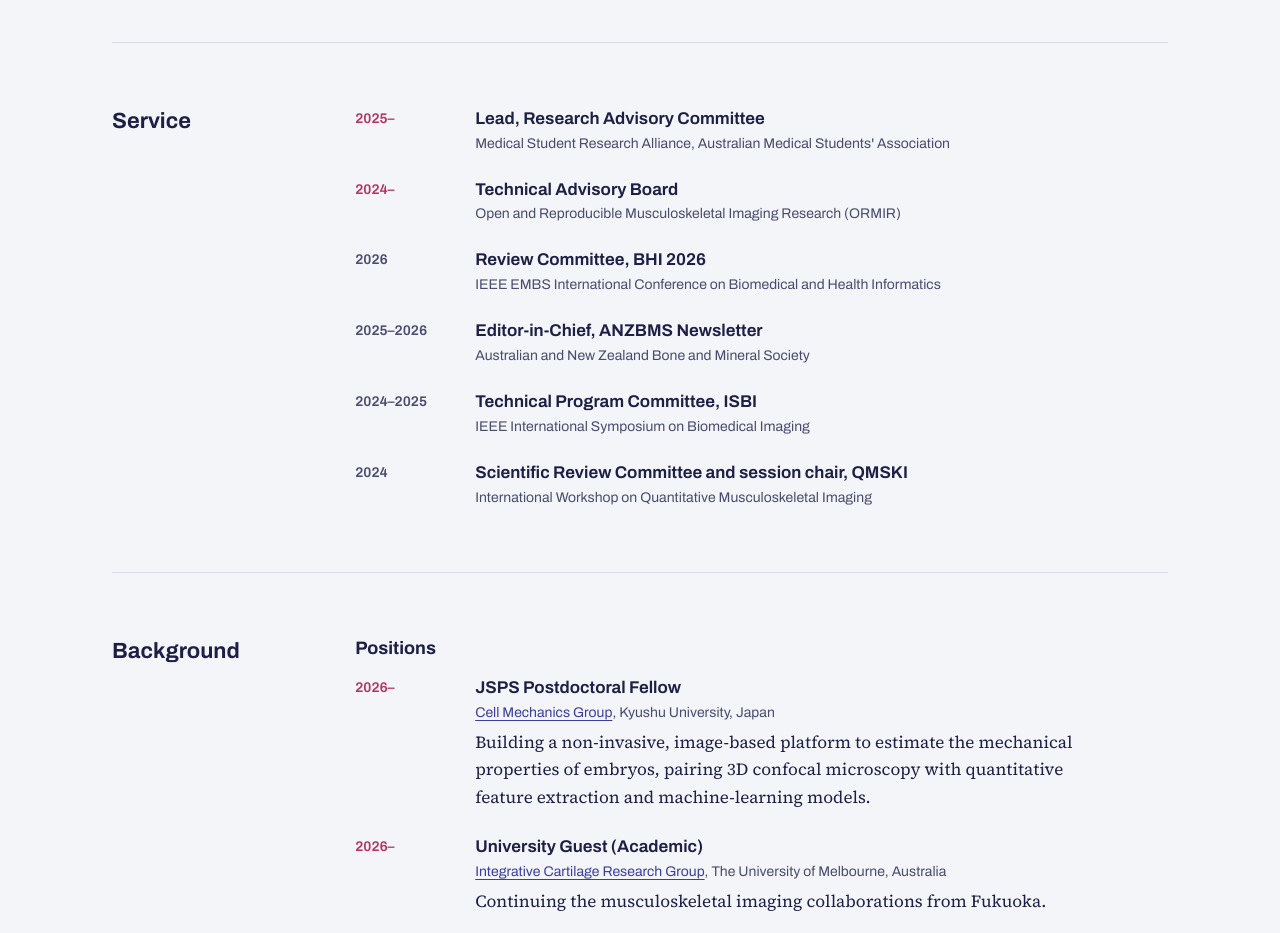
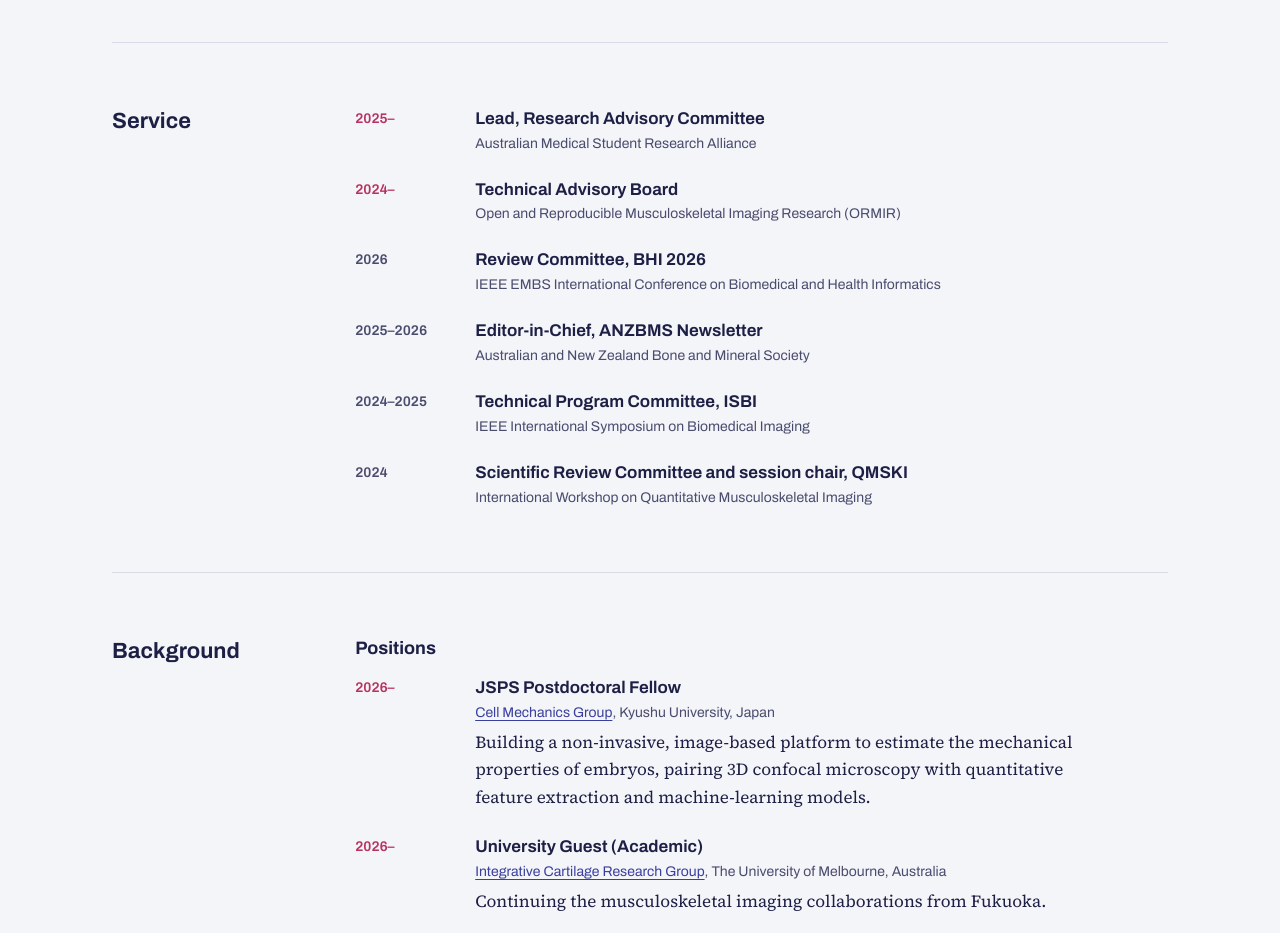
Before and after one commit to PDurongbhan/dpholpat.com, a plain HTML site: page index.html in a window 1280 px wide. Shown: the part 7680-8613 px from the top of the page. Drawn offline with Linux system fonts and the light colour scheme.

Commit message:
Service: it's the Australian Medical Student Research Alliance (AMSRA)
Co-Authored-By: Claude Opus 5.5 <noreply@anthropic.com>
Claude-Session: https://claude.ai/code/session_01HfzrFq8J1cyqh1oPS2zbhY

```diff
--- a/index.html
+++ b/index.html
@@ -589,7 +589,7 @@ footer {
   <h2 id="h-service">Service</h2>
   <div class="body">
     <ol class="rows">
-      <li><span class="when live">2025–</span><div><h3>Lead, Research Advisory Committee</h3><p class="place">Medical Student Research Alliance, Australian Medical Students' Association</p></div></li>
+      <li><span class="when live">2025–</span><div><h3>Lead, Research Advisory Committee</h3><p class="place">Australian Medical Student Research Alliance</p></div></li>
       <li><span class="when live">2024–</span><div><h3>Technical Advisory Board</h3><p class="place">Open and Reproducible Musculoskeletal Imaging Research (ORMIR)</p></div></li>
       <li><span class="when">2026</span><div><h3>Review Committee, BHI 2026</h3><p class="place">IEEE EMBS International Conference on Biomedical and Health Informatics</p></div></li>
       <li><span class="when">2025–2026</span><div><h3>Editor-in-Chief, ANZBMS Newsletter</h3><p class="place">Australian and New Zealand Bone and Mineral Society</p></div></li>
```
